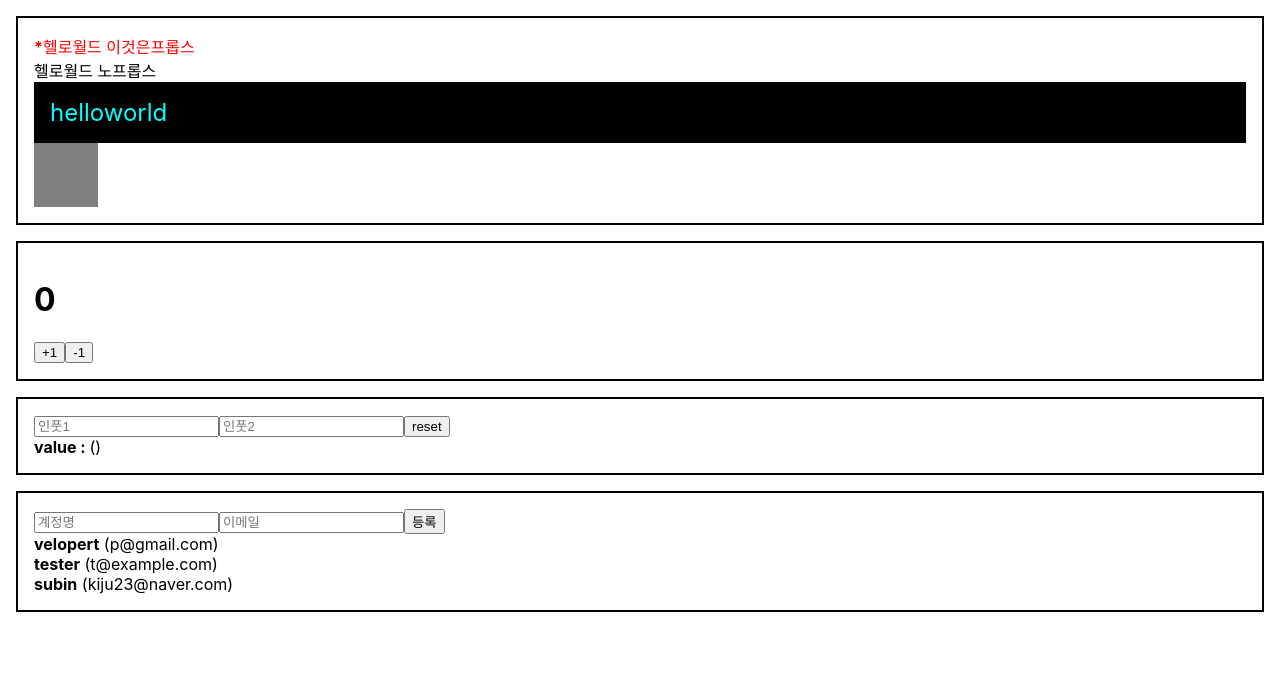
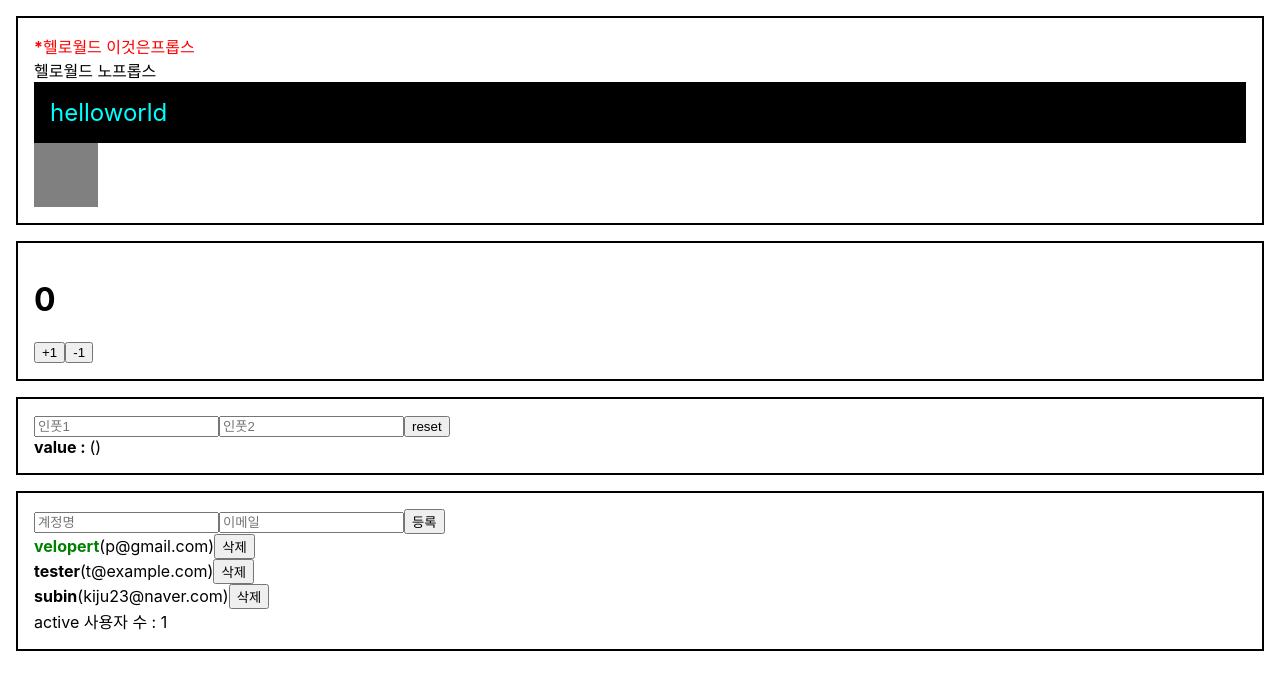
Before and after one commit to MOBUMIN/begin-react, a React (Create React App) app: page / in a window 1280 px wide. Shown: the top 690 px of the page. Built offline with nearby package versions, Linux system fonts and the light colour scheme.

Commit message:
1-17 complete

```diff
--- a/src/App.js
+++ b/src/App.js
@@ -1,4 +1,4 @@
-import React, { useRef, useState } from 'react';
+import React, { useRef, useState, useMemo } from 'react';
 import Hello from './Hello';
 import './App.css';
 import Wrapper from './Wrapper';
@@ -53,13 +53,13 @@
   };
   const [users, setUsers]= useState([
     {
-      id:1,username:'velopert',email:'p@gmail.com'
+      id:1,username:'velopert',email:'p@gmail.com',active:true
     },
     {
-      id:2,username:'tester',email:'t@example.com'
+      id:2,username:'tester',email:'t@example.com',active:false
     },
     {
-      id:3,username:'subin',email:'kiju23@naver.com'
+      id:3,username:'subin',email:'kiju23@naver.com',active:false
     }
   ]);
   const nextId = useRef(4);
@@ -73,7 +73,21 @@
       username: '', email: ''
     });
     nextId.current+=1;
-  }
+  };
+
+  const onRemove = id => {
+    // 일치하는 user.id를 제외하고 새로운 배열을 만듦
+    setUsers(users.filter(user=>user.id!==id));
+  };
+
+  const onToggle = id =>{
+    setUsers(
+      users.map(user=>
+        user.id === id ? {...user,active: !user.active}:user
+        )
+    );
+  };
+  const count = useMemo(()=>countActiveUsers(users),[users]);
   return(
     <>
       <CreateUser
@@ -82,9 +96,15 @@
         onChange={onChange}
         onCreate={onCreate}
       />
-      <UserList users={users} />
+      <UserList users={users} onRemove={onRemove} onToggle={onToggle} />
+      <div>active 사용자 수 : {count}</div>
     </>
   )
 }
 
+function countActiveUsers(users){
+  console.log('active 사용자 수 세는 중...');
+  return users.filter(user=>user.active).length;
+}
+
 export default App;
--- a/src/CreateUser.js
+++ b/src/CreateUser.js
@@ -1,6 +1,6 @@
 import React from 'react';
 
-function CreateUser({ username, email, onChange, onCreate }){
+function CreateUser({ username, email, onChange, onCreate}){
     return(
         <div>
             <input
--- a/src/UserList.js
+++ b/src/UserList.js
@@ -1,18 +1,34 @@
-import React from 'react';
+import React, {useEffect} from 'react';
 
-function User({ user }){
+function User({ user, onRemove, onToggle }){
+    useEffect(()=>{
+        console.log('유저 세팅됨! ');
+        console.log(user);
+        return()=>{
+            console.log('유저 바뀌기 전...');
+            console.log(user);
+        };
+    }, [user]);
+    // useEffect(()=>{
+    //     console.log(user);
+    // });
     return(
         <div>
-            <b>{user.username}</b> <span>({user.email})</span>
+            <b style={{
+                cursor:'pointer',color:user.active ? 'green' : 'black'
+            }}
+            onClick={()=> onToggle(user.id)}>{user.username}</b>
+            <span>({user.email})</span>
+            <button onClick={()=> onRemove(user.id)}>삭제</button>
         </div>
     );
 }
 
-function UserList({ users }){
+function UserList({ users, onRemove, onToggle }){
     return(
         <div>
             {users.map(user => (
-                <User user={user} key={user.id} />
+                <User user={user} key={user.id} onRemove={onRemove} onToggle={onToggle}/>
             ))}
         </div>
     );
```
